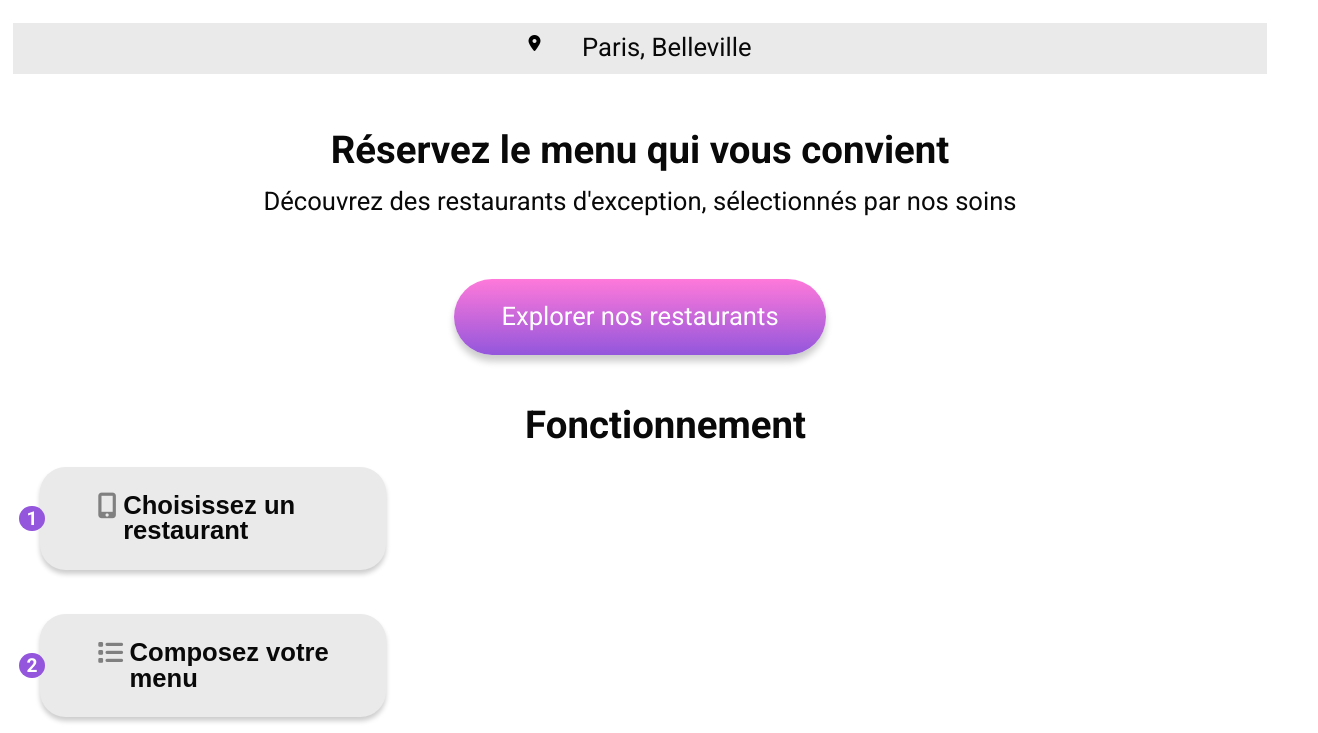
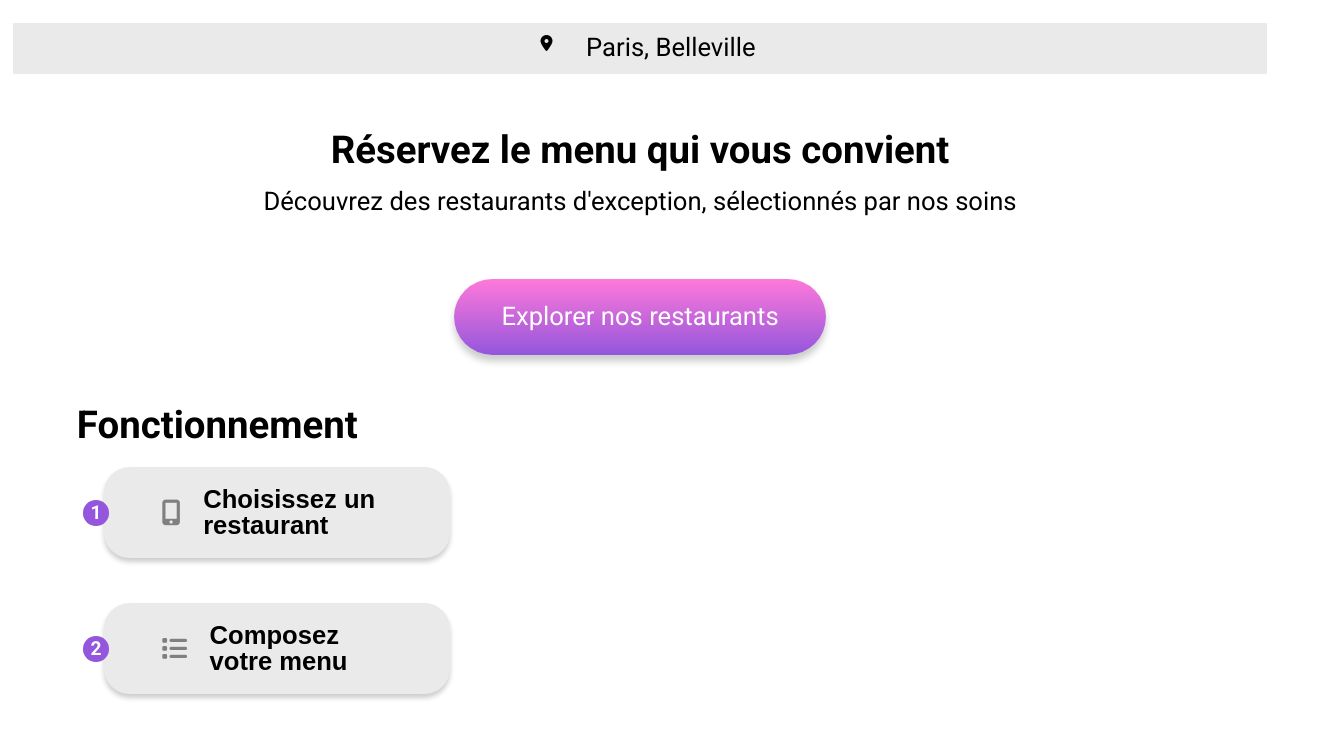
Before and after one commit to trackozor/p3, a website: page index.html in a window 1280 px wide. Shown: the part 67-800 px from the top of the page, 1318 px wide, since content can reach past the window. Drawn offline with Linux system fonts and the light colour scheme.

Commit message:
autocommit-vs

```diff
--- a/scss/_mixins.scss
+++ b/scss/_mixins.scss
@@ -3,13 +3,13 @@
 
 /* Mixin pour gérer les écrans en mode portrait sur mobile */
 @mixin mobile-portrait {
-    @media (max-width: 63.9rem) and (orientation: portrait) {
+    @media (min-width: 20rem) and (max-width: 63.9rem) and (orientation: portrait) {
     @content;
     }
 }
 /* Mixin pour gérer les écrans en mode paysage sur mobile et tablette*/
 @mixin mobile-landscape {
-    @media (max-width: 63.9rem) and (orientation: landscape) {
+    @media (min-width:20rem) and (max-width: 63.9rem) and (orientation: landscape) {
     @content;
     }
 }
--- a/scss/components/_card.scss
+++ b/scss/components/_card.scss
@@ -71,11 +71,13 @@
 
 .card-location i {
     font-size: $font-size-vh-base;
-    color: black
+    color: black;
+    margin-right: $margin-vh-d2;
 }
 
 .carte-location address {
-
+    font-size: $font-size-vh-base;
+    color: black;
 }
 /*---------------------------------------------------------------------------------*/
 /*-------------------------------- Cartes restaurants -----------------------------*/
--- a/scss/layout/_base.scss
+++ b/scss/layout/_base.scss
@@ -21,11 +21,11 @@
 /* Typographie globale */
 body {
   font-family: $font-primary;/* Style police par défaut */
-  color: #0a0909;/* Couleur de la police par défaut*/
   font-size: $font-size-vh-base;  /* Taille de police de base correspondant à 2 % de la hauteur*/
   padding: 0 $padding-vh-base;  /* Esapace intérieur gauche et droite correspondant à 2% de la hauteur de l'écran*/
   display: block;/* Définit l'élément comme un bloc, prenant toute la largeur disponible*/
   justify-content: center; /*centre horizontalement depuis le centre*/
+  background-color: white;/* Couleur de fond de base*/
 
   /*- Portrait -*/
   @include mobile-landscape {
--- a/scss/pages/index/_section-bandeau.scss
+++ b/scss/pages/index/_section-bandeau.scss
@@ -52,48 +52,53 @@
     margin: 1vh 0;
     display: flex;
     flex-direction: column;
-    align-items: center;
+    position:relative;
 }
 
 
 ol {
   display: flex;
   flex-direction: column;
-  justify-content: center;
-  width:100%
+  align-items: center;
+  width: 100%;
 }
 
 /*----- Icône Store -----*/
-.fonctionnement .fonctionnement-content .fa-store {
+ .fa-store {
     color:$button--search-primary-color;
 }
 ol li {
     display: flex;
-    margin:$margin-vh-base 0;
+    margin:$margin-vh-base $margin-vh-d2;
     align-items: center;
     font-weight: $font-weight-bold;
     position: relative;
     z-index: 1;
+    width: 100%;
+}
+.li-txt h3 {
+    margin:0 $margin-vh-base;
 }
 
 i {
     color:grey;
     font-size: $font-size-vh-base;
-    margin-right: 2vh;
+    margin: 0 $margin-vh-base;
 
 }
 
-ol li .li-txt{
+.li-txt{
     display: flex;
     position: relative;
     z-index: 1;
     background-color:$primary-background-color;
-    padding:$padding-vh-base  $padding-vh-base $padding-vh-base $padding-vh-x2;
     left:1vh;
     border-radius:$border-radius-vh-base;
     box-shadow: 0 0.5vh 0.6vh rgba(0, 0, 0, 0.2);
-    width:95%
-
+    width:60vh;
+    justify-content: center;
+    height:5vh;
+    align-items: center;
 
 }
 ol li .puce_num {
```
Also changed, not shown: index.html (+1 -1 lines), css/main.css, 1 other file.
